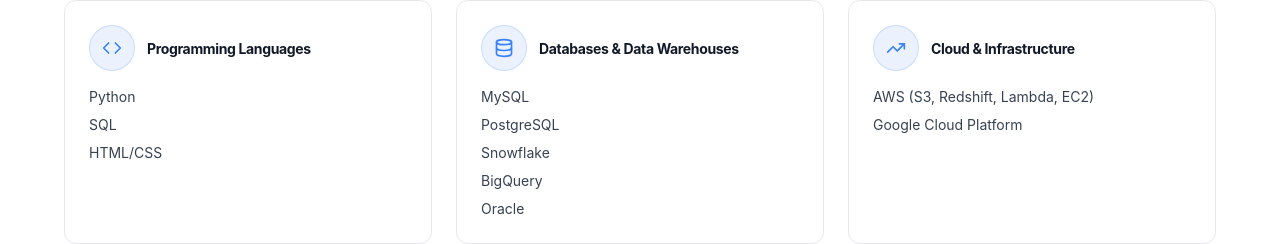
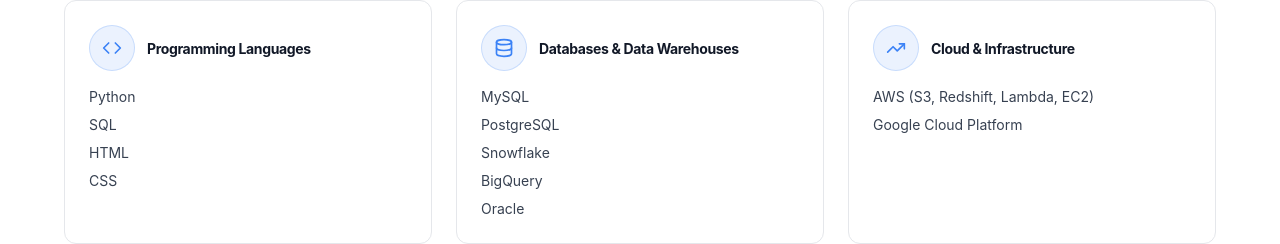
Before and after one commit to saumyaprasad07/Lovable-Portfolio-Website, a React (Vite) app: page / in a window 1280 px wide. Shown: the part 1516-1760 px from the top of the page. Built offline with nearby package versions, Linux system fonts and the light colour scheme; the HTML template or start-up script is replaced by a standard one.

Commit message:
Changes
Co-authored-by: saumyaprasad07 <100471966+saumyaprasad07@users.noreply.github.com>

```diff
--- a/src/components/About.tsx
+++ b/src/components/About.tsx
@@ -10,7 +10,7 @@ const About = () => {
     {
       icon: Code2,
       title: "Programming Languages",
-      skills: ["Python", "SQL", "HTML/CSS"]
+      skills: ["Python", "SQL", "HTML", "CSS"]
     },
     {
       icon: Database,
```
